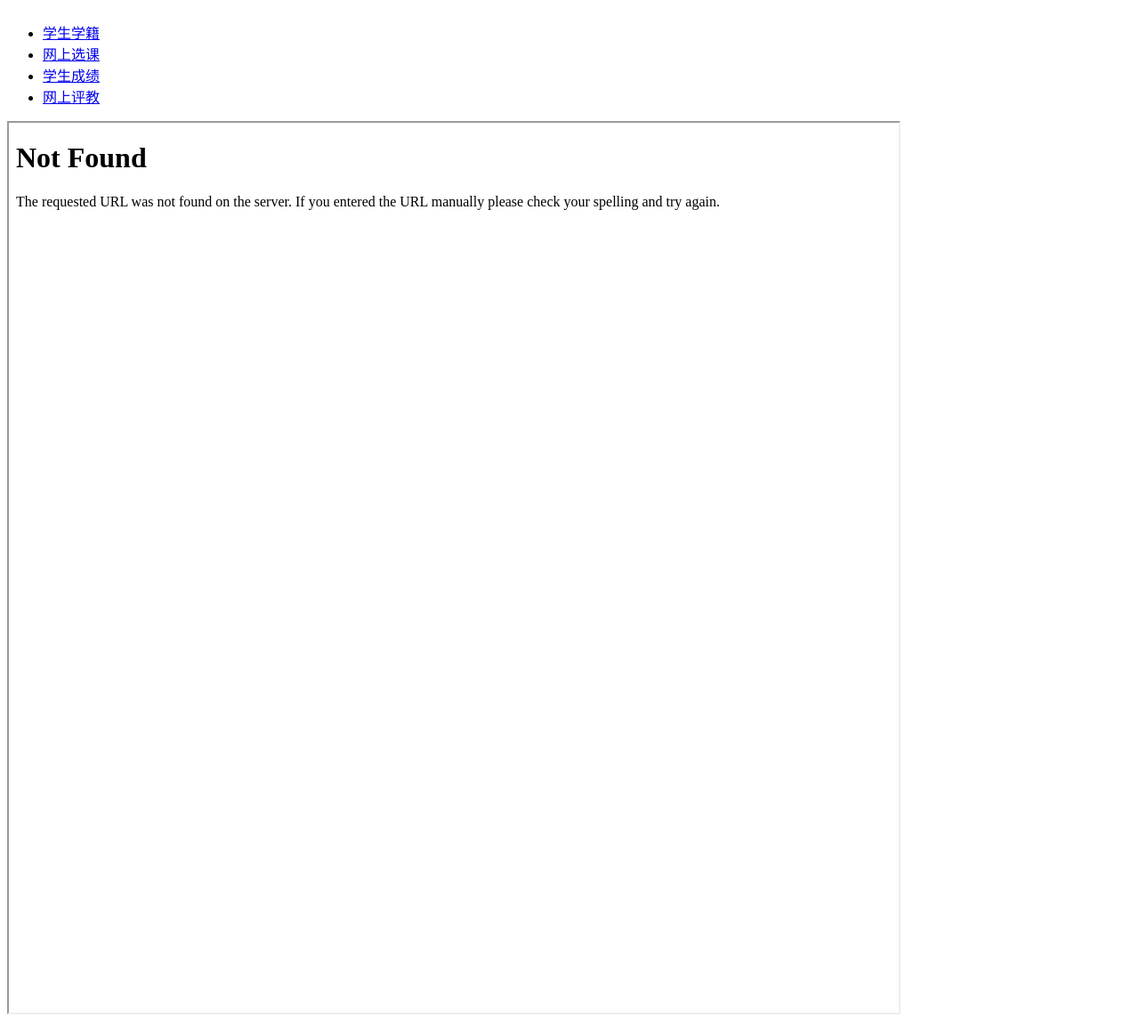
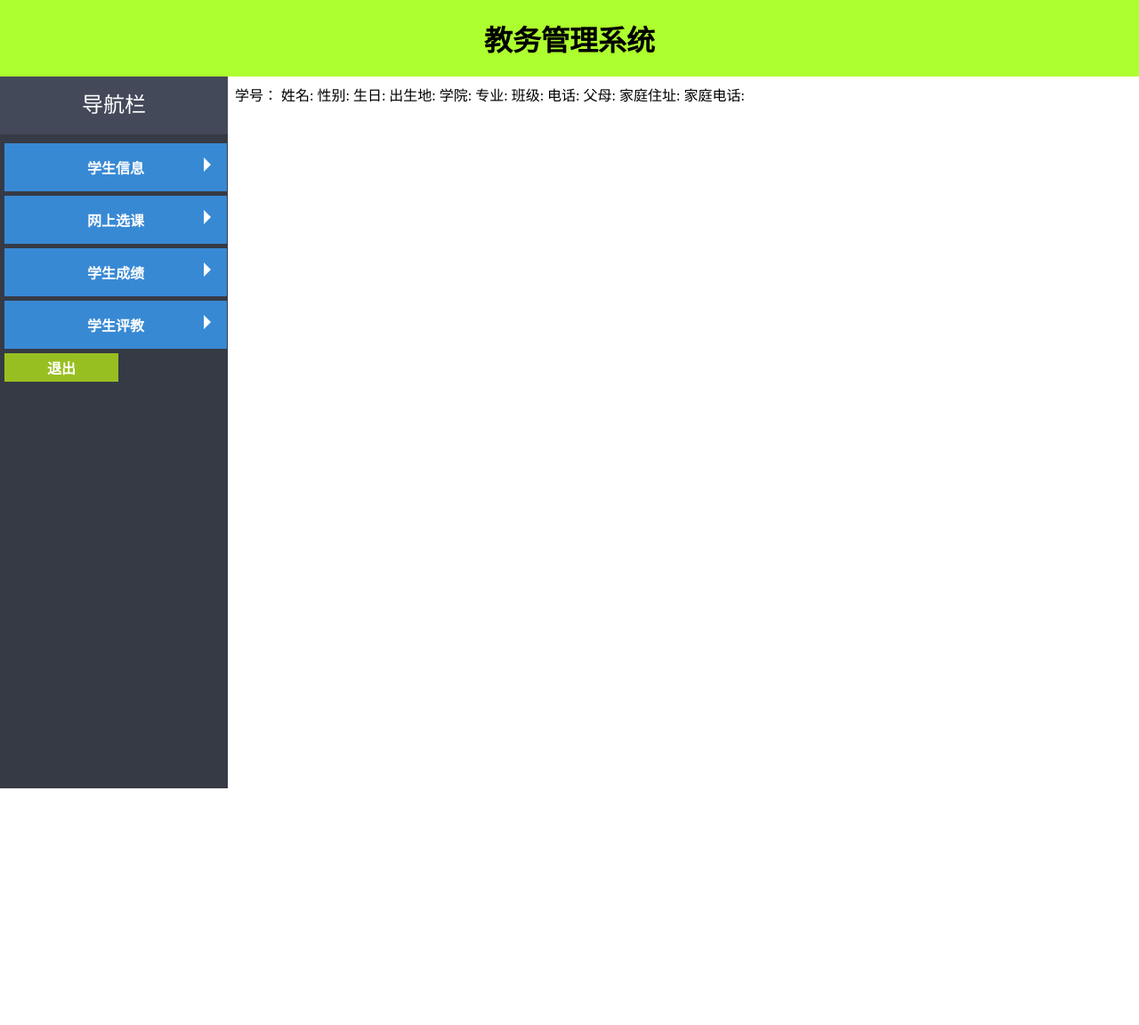
Before and after one commit to wangziwo/flaskProject_management, a Flask app: page / in a window 1280 px wide. Shown: the whole page at 89% size. After the commit the page ends 886 px from the top, so only its background shows below. Run offline with Flask 2, Linux system fonts and the light colour scheme; the visitor is signed in with stand-in values (Sample User, id 1); data that the repository does not hold is empty.

Commit message:
201112-1057

```diff
--- a/app.py
+++ b/app.py
@@ -8,7 +8,6 @@
 from wtforms.validators import DataRequired, EqualTo
 from db import *
 import os
-
 
 app = Flask(__name__)
 app.config['SECRET_KEY'] = os.urandom(24)
@@ -63,21 +62,23 @@
                 # print(url_for(menu))
                 # user = session['username']
                 # return render_template("manu.html")
-
                 return redirect(url_for('menu'))
             else:
                 flash('密码错误')
         else:
             flash('参数有误')
-
     return render_template('login.html', form=register_form)
 
 
 # 主页
 @app.route('/')
 def menu():
+    # stu_info_url = url_for(stu_info)
+    # print(stu_info_url)
+    return render_template("manu2.html")
+    # return render_template("manu.html")
 
-    return render_template("manu.html")
+
 # # 主页
 # @app.route('/')
 # def menu():
@@ -86,10 +87,10 @@
 # 学生信息页面
 @app.route('/stu_info')
 def stu_info():
-    stu_id =session.get('username')
+    stu_id = session.get('username')
     info = get_data("select * from student_info where student_id ='%s'" % stu_id)
     print(info)
-    if session.get('username') == '1':
+    if session.get('username'):
 
         return render_template('stu_info.html', info=info)
     else:
@@ -107,6 +108,7 @@
     # else:
     #     return '请登陆'
 
+
 # 登陆验证
 @app.before_request
 def is_login():
@@ -118,8 +120,29 @@
             # print(session.get('username'))
             return None
         else:
+            return redirect(url_for('log_in'))
 
-            return redirect(url_for('log_in'))
+
+# 注销登陆
+@app.route('/logout')
+def logout():
+    # 清空session
+    session.clear()
+    return redirect(url_for('log_in'))
+# 成绩查询
+@app.route('/score')
+def score():
+
+    stu_id = session.get('username')
+    score = get_data("select * from student_score where student_id ='%s'" % stu_id,0)
+    # print(info)
+    if session.get('username'):
+        return render_template('stu_score.html', score=score)
+    else:
+        return redirect(url_for('log_in'))
+# TODO 添加查询对应课程名称
+
+
 
 if __name__ == '__main__':
     app.run()
--- a/db.py
+++ b/db.py
@@ -11,7 +11,7 @@
 # 云端mysql
 from sshtunnel import SSHTunnelForwarder
 import pymysql
-
+from str_sql import *
 #通过SSH连接云服务器
 server=SSHTunnelForwarder(
     ssh_address_or_host=('39.97.97.210',22),    #云服务器地址IP和端口port
@@ -80,6 +80,6 @@
     cursor.execute(sql)
     conn.commit()
 if __name__ == '__main__':
-    # print(password_verify('2001','2001'))
-    print(get_data('select * from admin_info',0))
+    # print(password_verify('2002','2002'))
+    print(get_data(sql_qu_score.replace('rp_student_id','2001'),0))
     # write_data('insert into stu values ("2004","li","2004","软件182","软件工程")')
--- /dev/null
+++ b/str_sql.py
@@ -0,0 +1,29 @@
+sql_qu_score = '''
+SELECT
+    # student_info.student_name,
+    # student_info.student_id,
+
+    course_info.course_name,
+    student_score.student_score
+FROM
+ (student_info
+ INNER JOIN
+ student_exam
+ ON
+ student_info.student_id = student_exam.student_id
+ INNER JOIN
+ student_score
+ ON
+ student_info.student_id = student_score.student_id
+ INNER JOIN
+ exam_info
+ ON
+ student_exam.exam_id = exam_info.exam_id
+ INNER JOIN
+ course_info
+ ON
+ exam_info.course_id = course_info.course_id AND
+ student_score.course_id = course_info.course_id)
+where
+student_info.student_id = 'rp_student_id'
+'''
--- a/templates/manu.html
+++ b/templates/manu.html
@@ -5,15 +5,17 @@
     <title>MENU</title>
 </head>
 <body>
-
+<p><a href="/logout">退出登陆</a></p>
 
 
 <div style="width:300px; float:left;">
-    {{ user }}
+
     <ul>
-        <li><a href="/id/2001" target="right">学生学籍</a></li>
+        <li><a href="/stu_info" target="right">学生信息</a></li>
         <li><a href="course_selection.html" target="right">网上选课</a></li>
-        <li><a href="login.html" target="right">学生成绩</a></li>
+{# TODO 网上选课没实现#}
+        <li><a href="/score" target="right">学生成绩</a></li>
+        <li><a href="/score" target="right">考试安排</a></li>
         <li><a href="https://www.baidu.com/" target="right">网上评教</a></li>
     </ul>
 
@@ -21,6 +23,7 @@
 
 <iframe src="stu_info.html" name="right" width="1000" height="1000"></iframe>
 
+{#<a href="/logout">学生学籍</a>#}
 
 </body>
 </html>
--- /dev/null
+++ b/templates/manu2.html
@@ -0,0 +1,190 @@
+<!DOCTYPE html>
+<html lang="en">
+<head>
+    <meta charset="UTF-8">
+    <meta name="Keywords" content="">
+    <meta name="Description" content="">
+    <title>MANU</title>
+</head>
+<style type="text/css">
+    .head {
+        background-color: greenyellow;
+        padding: 20px;
+        text-align: center;
+    }
+    *{
+        padding: 0;
+        margin: 0;
+    }
+    html,body{
+        height: 100%;
+    }
+    .wrap{
+        width: 20%;
+        height: 100%;
+        background-color: #363a45;
+        float: left;
+    }
+    .header{
+        width: 100%;
+        height: 65px;
+        background-color: #44495a;
+        font-size: 24px;
+        color: #fff;
+        text-align: center;
+        line-height: 65px;
+    }
+    .nav{
+        width:250px;
+        margin: 10px 5px 0;
+    }
+    .list{
+        margin-bottom: 5px;
+    }
+    .list h2{
+        position: relative;
+        padding: 15px 0;
+        background-color: #3889d4;
+        text-align: center;
+        font-size: 16px;
+        color: #fff;
+        transition: .5s;
+    }
+    .list h2.on{
+        background-color: #393c4a;
+    }
+    .list i{
+        position: absolute;
+        right: 10px;
+        top: 16px;
+        border: 8px solid transparent;
+        border-left-color: #fff;/*triangle*/
+        transform:rotate(0deg);
+        transform-origin: 1px 8px;
+        transition: .5s;
+    }
+    .list i.on{
+        transform:rotate(90deg);
+    }
+    .hide{
+        overflow: hidden;
+        height: 0;
+        transition: .5s;
+    }
+    .hide h5{
+        padding: 10px 0;
+        background-color: #282c3a;
+        text-align: center;
+        color:#fff;
+        border-bottom:#42495d;
+    }
+    .iframe{
+        float: left;
+        height: 100%;
+        width: 80%;
+    }
+.exit
+{
+	display:block;
+	font-weight:bold;
+	color:#FFFFFF;
+	background-color:#98bf21;
+	width:120px;
+	text-align:center;
+	padding:4px;
+	text-decoration:none;
+}
+a.one:link {color:#ff0000;}
+a.one:visited {color:#0000ff;}
+a.one:hover {color:#ffcc00;}
+
+</style>
+<body>
+    <div class="head">
+        <h1>教务管理系统</h1>
+    </div>
+    <div class="wrap">
+        <div class="header">导航栏</div>
+        <div class="nav">
+            <ul>
+                <li class="list">
+                    <h2><i></i>学生信息</h2>
+                    <div class="hide">
+                        <h5><a href="https://www.baidu.com/" class="one" target="Iframe1">基本信息</a></h5>
+                        <h5><a href="https://www.baidu.com/" class="one" target="Iframe1">学籍信息</a></h5>
+                        <h5><a href="https://www.baidu.com/" class="one" target="Iframe1">密码修改</a></h5>
+
+                    </div>
+                </li>
+                <li class="list">
+                    <h2><i></i>网上选课</h2>
+                    <div class="hide">
+                        <h5><a href="https://www.baidu.com/" class="one" target="Iframe1">课程正选</a></h5>
+                        <h5><a href="https://www.baidu.com/" class="one" target="Iframe1">课程补选</a></h5>
+                        <h5><a href="https://www.baidu.com/" class="one" target="Iframe1">课程重选</a></h5>
+                        <h5><a href="https://www.baidu.com/" class="one" target="Iframe1">课程查询</a></h5>
+
+                    </div>
+                </li>
+                <li class="list">
+                    <h2><i></i>学生成绩</h2>
+                    <div class="hide">
+                        <h5><a href="https://www.baidu.com/" class="one" target="Iframe1">查询最新成绩</a></h5>
+                        <h5><a href="https://www.baidu.com/" class="one" target="Iframe1">查询所有成绩</a></h5>
+
+                    </div>
+                </li>
+                <li class="list">
+                    <h2><i></i>学生评教</h2>
+                    <div class="hide">
+                        <h5><a href="https://www.baidu.com/" class="one" target="Iframe1">学生评教</a></h5>
+                        <h5><a href="https://www.baidu.com/" class="one" target="Iframe1">学生留言</a></h5>
+                    </div>
+                </li>
+                <li>
+                      <a href="/logout" class="exit" >退出</a>
+                </li>
+            </ul>
+        </div>
+    </div>
+    <div class="iframe">
+    <iframe frameborder="0" name="Iframe1" src="/stu_info" height="100%" width="100%" scrolling="auto">
+    </iframe>
+    </div>
+    <script>
+
+
+        (function () {
+            var oList = document.querySelectorAll('.list h2'),
+                oHide = document.querySelectorAll('.hide'),
+                oIcon = document.querySelectorAll('.list i'),
+                lastIndex = 0;
+            for(var i=0;i<oList.length;i++){
+                oList[i].index = i;//自定义属性
+                oList[i].isClick = false;
+                oList[i].initHeight = oHide[i].clientHeight;
+                oHide[i].style.height = '0';
+                oList[i].onclick = function () {
+                    if(this.isClick){
+                        oHide[this.index].style.height = '0';
+                        oIcon[this.index].className = '';
+                        oList[this.index].className = '';
+                        oList[this.index].isClick = false;
+                    }
+                    else{
+                        oHide[lastIndex].style.height = '0';
+                        oIcon[lastIndex].className = '';
+                        oList[lastIndex].className = '';
+                        oHide[this.index].style.height = '220px';
+                        oIcon[this.index].className = 'on';
+                        oList[this.index].className = 'on';
+                        oList[lastIndex].isClick = false;
+                        oList[this.index].isClick = true;
+                        lastIndex = this.index;
+                    }
+                }
+            }
+        })();
+    </script>
+</body>
+</html>
```
Also changed, not shown: templates/login.html (+1 -17 lines), templates/stu_score.html (added, +10 -0 lines).
